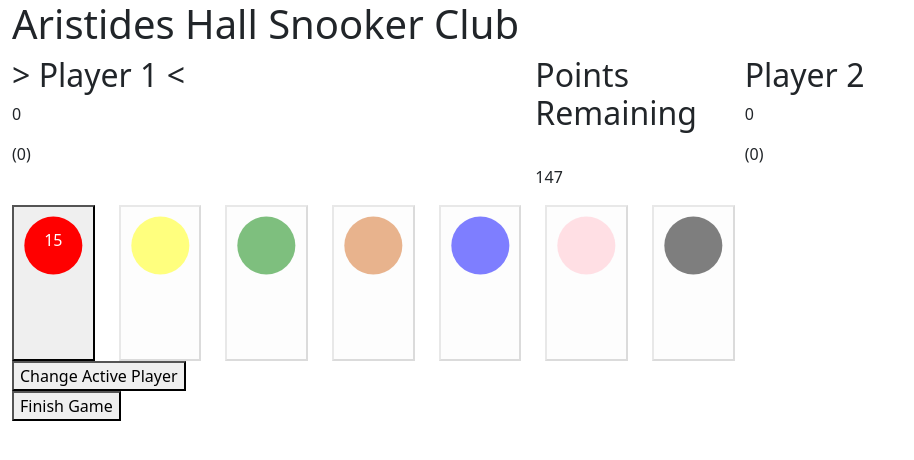
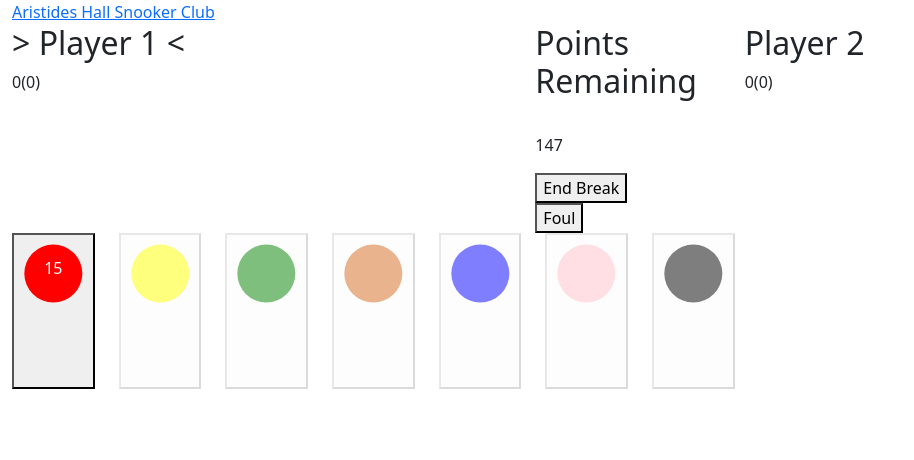
Before and after one commit to cfil/snooker_scoreboard, a React (Create React App) app: page / in a window 1280 px wide. Both pictures are taken after a click on the button "Jogar". Shown: the top 460 px of the page, without its empty margins (0-914 px from the left). Built offline with nearby package versions, Linux system fonts and the light colour scheme.

Commit message:
UI improvements

```diff
--- a/src/components/PlayerDisplay.tsx
+++ b/src/components/PlayerDisplay.tsx
@@ -13,10 +13,10 @@ const PlayerDisplay: React.FC<PlayerDisplayProps> = ({ isActive, playerName, pla
       <h2 className={isActive ? "tw-text-white tw-font-bold" : ""}>
         {isActive ? " > " : ""}{playerName}{isActive ? " < " : ""}
       </h2>
-      <p className='tw-text-[200px] tw-font-bold tw-flex tw-justify-center tw-text-white'>{playerScore}</p>
-      <p className="tw-text-[50px] tw-flex tw-justify-center tw-text-white">
+      <label className='tw-text-[175px] tw-font-bold tw-flex tw-justify-center tw-text-white'>{playerScore}</label>
+      <label className="tw-text-[25px] tw-flex tw-justify-center tw-text-white">
         ({playerScore - opponentScore})
-      </p>
+      </label>
     </div>
   );
 };
--- a/src/components/PointsPossibleDisplay.tsx
+++ b/src/components/PointsPossibleDisplay.tsx
@@ -8,10 +8,10 @@ const PointsPossibleDisplay: React.FC<PlayerDisplayProps> = ({ remainingPoints }
   return (
     <div className=" tw-justify-center">
       <div className="tw-text-white tw-font-bold tw-flex tw-justify-center">
-        <h2 className="tw-text-center">Points Remaining</h2>
+        <h2 className="tw-text-center tw-text-xl">Points Remaining</h2>
       </div>
       <br></br>
-      <p className='tw-text-[75px] tw-font-bold tw-flex tw-justify-center tw-text-white'>{remainingPoints}</p>
+      <p className='tw-text-[50px] tw-font-bold tw-flex tw-justify-center tw-text-white'>{remainingPoints}</p>
     </div>
   );
 };
--- a/src/components/Scorecard.tsx
+++ b/src/components/Scorecard.tsx
@@ -66,11 +66,11 @@ const Scorecard: React.FC<ScorecardProps> = ({ player1Name, player2Name, gameSta
     <div className="App tw-bg-green-800 tw-h-dvh">
       <div className="row">
         <div className="col-12 tw-flex tw-justify-center tw-mb-6">
-          <h1>Aristides Hall Snooker Club</h1>
+          <a href={window.location.href} className="tw-font-semibold tw-mt-2 tw-text-white tw-underline">Aristides Hall Snooker Club</a>
         </div>
         {(
           <>
-            <div className="row players tw-mt-4">
+            <div className="row players tw-mt-2">
               <div className="col-5 tw-flex tw-justify-center">
                 <PlayerDisplay
                   isActive={activePlayer === 1}
@@ -79,8 +79,42 @@ const Scorecard: React.FC<ScorecardProps> = ({ player1Name, player2Name, gameSta
                   opponentScore={player2Score}
                 />
               </div>
-              <div className="col-2 tw-flex tw-justify-center">
-                <PointsPossibleDisplay remainingPoints={remainingPoints} />
+              <div className="col-2">
+                <div className="row">
+                  <div className="col-12">
+                    <PointsPossibleDisplay remainingPoints={remainingPoints} />
+                  </div>
+                </div>
+                <div className="row">
+                  <div className="col-12">
+                    <div className="tw-align-middle">
+                      <div className="change-player-button tw-flex tw-justify-center tw-items-center">
+                        <button
+                          onClick={changeActivePlayer}
+                          type="button"
+                          className="tw-w-full tw-rounded-full tw-bg-green-600 tw-px-4 tw-py-2.5 tw-text-sm tw-font-semibold tw-text-white tw-shadow-sm hover:tw-bg-indigo-500 "
+                        >
+                          End Break
+                        </button>
+                      </div>
+                    </div>
+                  </div>
+                </div>
+                <div className="row">
+                  <div className="col-12">
+                    <div className="tw-align-middle">
+                      <div className="change-player-button tw-flex tw-justify-center tw-items-center tw-mt-6">
+                        <button
+                          onClick={changeActivePlayer}
+                          type="button"
+                          className="tw-w-full tw-rounded-full tw-bg-green-600 tw-px-4 tw-py-2.5 tw-text-sm tw-font-semibold tw-text-white tw-shadow-sm"
+                        >
+                          Foul
+                        </button>
+                      </div>
+                    </div>
+                  </div>
+                </div>
               </div>
               <div className="col-5 tw-flex tw-justify-center">
                 <PlayerDisplay
@@ -106,32 +140,6 @@ const Scorecard: React.FC<ScorecardProps> = ({ player1Name, player2Name, gameSta
                 ))}
               </div>
             </div>
-            <div className="row tw-flex tw-justify-center tw-items-middle">
-              <div className="col-3 tw-align-middle">
-                <div className="change-player-button tw-flex tw-justify-center tw-items-center">
-                  <button
-                    onClick={changeActivePlayer}
-                    type="button"
-                    className="tw-rounded-full tw-bg-indigo-600 tw-px-4 tw-py-2.5 tw-text-sm tw-font-semibold tw-text-white tw-shadow-sm hover:tw-bg-indigo-500 "
-                  >
-                    Change Active Player
-                  </button>
-                </div>
-              </div>
-            </div>
-            <div className="row tw-flex tw-justify-center tw-items-middle">
-              <div className="col-3 tw-align-middle">
-                <div className="change-player-button tw-flex tw-justify-center tw-items-center  tw-mt-6">
-                  <button
-                    onClick={changeActivePlayer}
-                    type="button"
-                    className="tw-rounded-full tw-bg-indigo-600 tw-px-4 tw-py-2.5 tw-text-sm tw-font-semibold tw-text-white tw-shadow-sm hover:tw-bg-indigo-500 "
-                  >
-                    Finish Game
-                  </button>
-                </div>
-              </div>
-            </div>
           </>
         )}
       </div>
```
